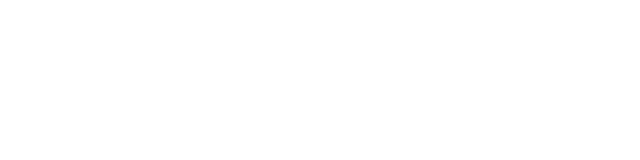
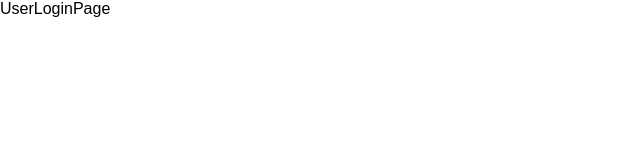
Before and after one commit to 2024-SWE-TEAM-IEEE/gongalgongal-react, a React (Create React App) app: page /user/login in a window 1280 px wide. Before the commit this address had no page. Shown: the top 160 px of the page, without its empty margins (0-640 px from the left). Built offline with nearby package versions, Linux system fonts and the light colour scheme.

Commit message:
feat : UserLoginPage 추가

```diff
--- a/src/index.tsx
+++ b/src/index.tsx
@@ -1,6 +1,7 @@
 import { ConfigProvider } from 'antd'
 import 'antd/dist/reset.css'
 import { MainPage } from 'pages/Main'
+import { UserLoginPage } from 'pages/User/Login'
 import React from 'react'
 import ReactDOM from 'react-dom/client'
 import { BrowserRouter, Route, Routes } from 'react-router-dom'
@@ -18,6 +19,7 @@
       <BrowserRouter>
         <Routes>
           <Route path="/" element={<MainPage />} />
+          <Route path="/user/login" element={<UserLoginPage />} />
         </Routes>
       </BrowserRouter>
     </ConfigProvider>
--- /dev/null
+++ b/src/pages/User/Login/UserLoginPage.tsx
@@ -0,0 +1,10 @@
+import { FC } from 'react'
+import { Root } from './styled'
+
+type UserLoginPageProps = {
+  className?: string
+}
+
+export const UserLoginPage: FC<UserLoginPageProps> = ({ className }) => {
+  return <Root className={className}>UserLoginPage</Root>
+}
--- /dev/null
+++ b/src/pages/User/Login/index.tsx
@@ -0,0 +1 @@
+export { UserLoginPage } from './UserLoginPage'
--- /dev/null
+++ b/src/pages/User/Login/styled.ts
@@ -0,0 +1,3 @@
+import styled from 'styled-components'
+
+export const Root = styled.div``
```
